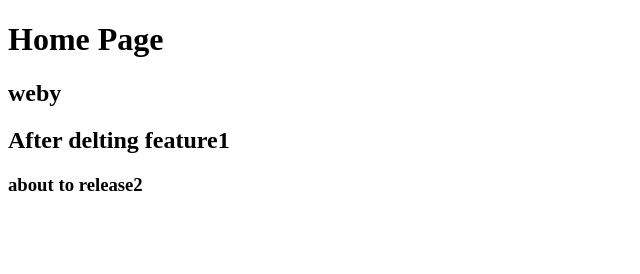
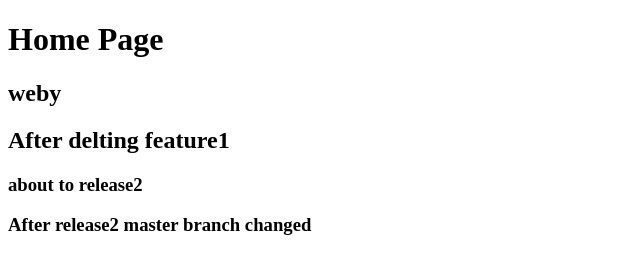
Before and after one commit to Jaylathiya239/webproject, a plain HTML site: page index.html in a window 1280 px wide. Shown: the whole page, without its empty margins (0-640 px from the left). Drawn offline with Linux system fonts and the light colour scheme.

Commit message:
commit 9

```diff
--- a/index.html
+++ b/index.html
@@ -10,5 +10,6 @@
     <h2>weby</h2>
     <h2>After delting feature1</h2>
     <h3>about to release2</h3>
+    <h3>After release2 master branch changed</h3>
 </body>
 </html>
```
